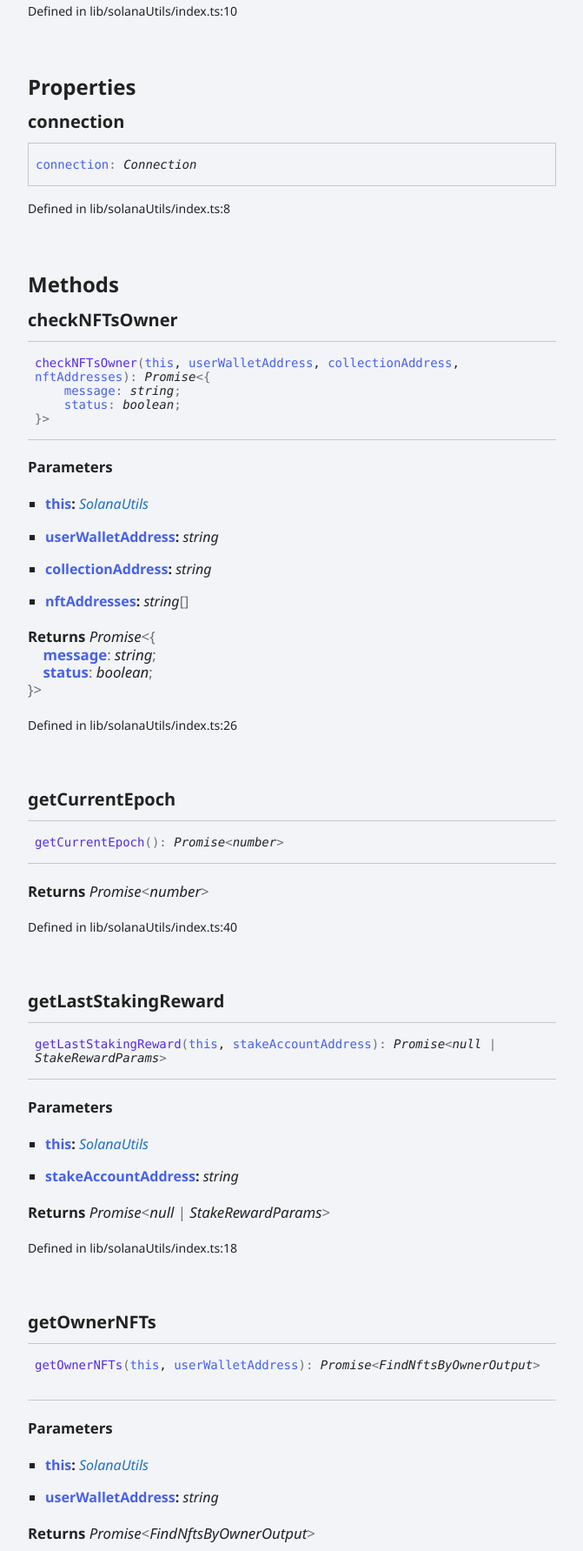
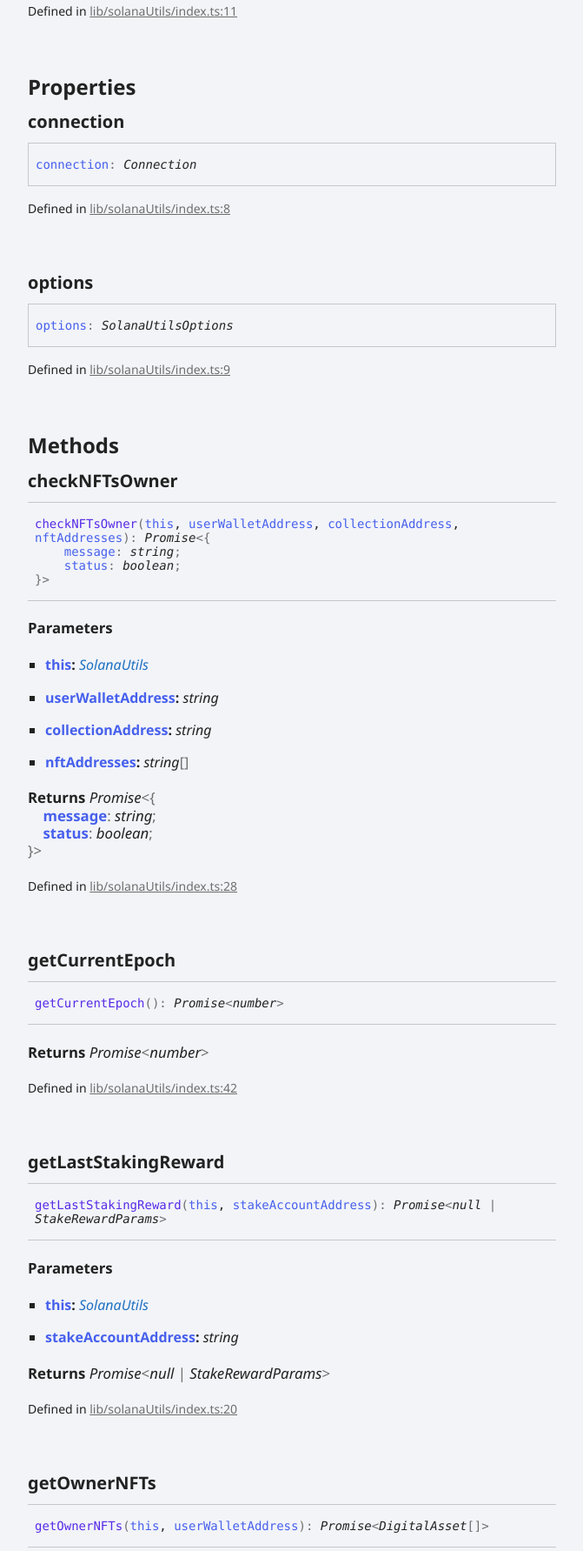
Before and after one commit to elsoul/skeet-solana-utils, a website: page docs/classes/SolanaUtils.html in a window 1280 px wide. Shown: the part 1017-2800 px from the top of the page at 87% size, without its empty margins (272-943 px from the left). Drawn offline with Linux system fonts and the light colour scheme.

Commit message:
update: release v0.1.2

```diff
--- a/docs/classes/SolanaUtils.html
+++ b/docs/classes/SolanaUtils.html
@@ -20,7 +20,7 @@
 <ul class="tsd-hierarchy">
 <li><span class="target">SolanaUtils</span></li></ul></section><aside class="tsd-sources">
 <ul>
-<li>Defined in lib/solanaUtils/index.ts:7</li></ul></aside>
+<li>Defined in <a href="https://github.com/elsoul/skeet-solana-utils/blob/89e8fc7/src/lib/solanaUtils/index.ts#L7">lib/solanaUtils/index.ts:7</a></li></ul></aside>
 <section class="tsd-panel-group tsd-index-group">
 <section class="tsd-panel tsd-index-panel">
 <details class="tsd-index-content tsd-index-accordion" open><summary class="tsd-accordion-summary tsd-index-summary">
@@ -33,6 +33,7 @@
 <section class="tsd-index-section">
 <h3 class="tsd-index-heading">Properties</h3>
 <div class="tsd-index-list"><a href="SolanaUtils.html#connection" class="tsd-index-link"><svg class="tsd-kind-icon" viewBox="0 0 24 24"><use href="#icon-1024"></use></svg><span>connection</span></a>
+<a href="SolanaUtils.html#options" class="tsd-index-link"><svg class="tsd-kind-icon" viewBox="0 0 24 24"><use href="#icon-1024"></use></svg><span>options</span></a>
 </div></section>
 <section class="tsd-index-section">
 <h3 class="tsd-index-heading">Methods</h3>
@@ -57,14 +58,19 @@
 <h5><span class="tsd-kind-parameter">options</span>: <span class="tsd-signature-type ">SolanaUtilsOptions</span></h5></li></ul></div>
 <h4 class="tsd-returns-title">Returns <a href="SolanaUtils.html" class="tsd-signature-type tsd-kind-class">SolanaUtils</a></h4><aside class="tsd-sources">
 <ul>
-<li>Defined in lib/solanaUtils/index.ts:10</li></ul></aside></li></ul></section></section>
+<li>Defined in <a href="https://github.com/elsoul/skeet-solana-utils/blob/89e8fc7/src/lib/solanaUtils/index.ts#L11">lib/solanaUtils/index.ts:11</a></li></ul></aside></li></ul></section></section>
 <section class="tsd-panel-group tsd-member-group">
 <h2>Properties</h2>
 <section class="tsd-panel tsd-member"><a id="connection" class="tsd-anchor"></a>
 <h3 class="tsd-anchor-link"><span>connection</span><a href="#connection" aria-label="Permalink" class="tsd-anchor-icon"><svg viewBox="0 0 24 24"><use href="#icon-anchor"></use></svg></a></h3>
 <div class="tsd-signature"><span class="tsd-kind-property">connection</span><span class="tsd-signature-symbol">:</span> <span class="tsd-signature-type ">Connection</span></div><aside class="tsd-sources">
 <ul>
-<li>Defined in lib/solanaUtils/index.ts:8</li></ul></aside></section></section>
+<li>Defined in <a href="https://github.com/elsoul/skeet-solana-utils/blob/89e8fc7/src/lib/solanaUtils/index.ts#L8">lib/solanaUtils/index.ts:8</a></li></ul></aside></section>
+<section class="tsd-panel tsd-member"><a id="options" class="tsd-anchor"></a>
+<h3 class="tsd-anchor-link"><span>options</span><a href="#options" aria-label="Permalink" class="tsd-anchor-icon"><svg viewBox="0 0 24 24"><use href="#icon-anchor"></use></svg></a></h3>
+<div class="tsd-signature"><span class="tsd-kind-property">options</span><span class="tsd-signature-symbol">:</span> <span class="tsd-signature-type ">SolanaUtilsOptions</span></div><aside class="tsd-sources">
+<ul>
+<li>Defined in <a href="https://github.com/elsoul/skeet-solana-utils/blob/89e8fc7/src/lib/solanaUtils/index.ts#L9">lib/solanaUtils/index.ts:9</a></li></ul></aside></section></section>
 <section class="tsd-panel-group tsd-member-group">
 <h2>Methods</h2>
 <section class="tsd-panel tsd-member"><a id="checkNFTsOwner" class="tsd-anchor"></a>
@@ -85,7 +91,7 @@
 <h5><span class="tsd-kind-parameter">nftAddresses</span>: <span class="tsd-signature-type">string</span><span class="tsd-signature-symbol">[]</span></h5></li></ul></div>
 <h4 class="tsd-returns-title">Returns <span class="tsd-signature-type ">Promise</span><span class="tsd-signature-symbol">&lt;</span><span class="tsd-signature-symbol">{ </span><br/><span>    </span><span class="tsd-kind-property">message</span><span class="tsd-signature-symbol">: </span><span class="tsd-signature-type">string</span><span class="tsd-signature-symbol">; </span><br/><span>    </span><span class="tsd-kind-property">status</span><span class="tsd-signature-symbol">: </span><span class="tsd-signature-type">boolean</span><span class="tsd-signature-symbol">; </span><br/><span class="tsd-signature-symbol">}</span><span class="tsd-signature-symbol">&gt;</span></h4><aside class="tsd-sources">
 <ul>
-<li>Defined in lib/solanaUtils/index.ts:26</li></ul></aside></li></ul></section>
+<li>Defined in <a href="https://github.com/elsoul/skeet-solana-utils/blob/89e8fc7/src/lib/solanaUtils/index.ts#L28">lib/solanaUtils/index.ts:28</a></li></ul></aside></li></ul></section>
 <section class="tsd-panel tsd-member"><a id="getCurrentEpoch" class="tsd-anchor"></a>
 <h3 class="tsd-anchor-link"><span>get<wbr/>Current<wbr/>Epoch</span><a href="#getCurrentEpoch" aria-label="Permalink" class="tsd-anchor-icon"><svg viewBox="0 0 24 24"><use href="#icon-anchor"></use></svg></a></h3>
 <ul class="tsd-signatures">
@@ -93,7 +99,7 @@
 <li class="tsd-description">
 <h4 class="tsd-returns-title">Returns <span class="tsd-signature-type ">Promise</span><span class="tsd-signature-symbol">&lt;</span><span class="tsd-signature-type">number</span><span class="tsd-signature-symbol">&gt;</span></h4><aside class="tsd-sources">
 <ul>
-<li>Defined in lib/solanaUtils/index.ts:40</li></ul></aside></li></ul></section>
+<li>Defined in <a href="https://github.com/elsoul/skeet-solana-utils/blob/89e8fc7/src/lib/solanaUtils/index.ts#L42">lib/solanaUtils/index.ts:42</a></li></ul></aside></li></ul></section>
 <section class="tsd-panel tsd-member"><a id="getLastStakingReward" class="tsd-anchor"></a>
 <h3 class="tsd-anchor-link"><span>get<wbr/>Last<wbr/>Staking<wbr/>Reward</span><a href="#getLastStakingReward" aria-label="Permalink" class="tsd-anchor-icon"><svg viewBox="0 0 24 24"><use href="#icon-anchor"></use></svg></a></h3>
 <ul class="tsd-signatures">
@@ -108,11 +114,11 @@
 <h5><span class="tsd-kind-parameter">stakeAccountAddress</span>: <span class="tsd-signature-type">string</span></h5></li></ul></div>
 <h4 class="tsd-returns-title">Returns <span class="tsd-signature-type ">Promise</span><span class="tsd-signature-symbol">&lt;</span><span class="tsd-signature-type">null</span><span class="tsd-signature-symbol"> | </span><span class="tsd-signature-type ">StakeRewardParams</span><span class="tsd-signature-symbol">&gt;</span></h4><aside class="tsd-sources">
 <ul>
-<li>Defined in lib/solanaUtils/index.ts:18</li></ul></aside></li></ul></section>
+<li>Defined in <a href="https://github.com/elsoul/skeet-solana-utils/blob/89e8fc7/src/lib/solanaUtils/index.ts#L20">lib/solanaUtils/index.ts:20</a></li></ul></aside></li></ul></section>
 <section class="tsd-panel tsd-member"><a id="getOwnerNFTs" class="tsd-anchor"></a>
 <h3 class="tsd-anchor-link"><span>get<wbr/>OwnerNFTs</span><a href="#getOwnerNFTs" aria-label="Permalink" class="tsd-anchor-icon"><svg viewBox="0 0 24 24"><use href="#icon-anchor"></use></svg></a></h3>
 <ul class="tsd-signatures">
-<li class="tsd-signature tsd-anchor-link" id="getOwnerNFTs.getOwnerNFTs-1"><span class="tsd-kind-call-signature">get<wbr/>OwnerNFTs</span><span class="tsd-signature-symbol">(</span><span class="tsd-kind-parameter">this</span>, <span class="tsd-kind-parameter">userWalletAddress</span><span class="tsd-signature-symbol">)</span><span class="tsd-signature-symbol">: </span><span class="tsd-signature-type ">Promise</span><span class="tsd-signature-symbol">&lt;</span><span class="tsd-signature-type ">FindNftsByOwnerOutput</span><span class="tsd-signature-symbol">&gt;</span><a href="#getOwnerNFTs.getOwnerNFTs-1" aria-label="Permalink" class="tsd-anchor-icon"><svg viewBox="0 0 24 24"><use href="#icon-anchor"></use></svg></a></li>
+<li class="tsd-signature tsd-anchor-link" id="getOwnerNFTs.getOwnerNFTs-1"><span class="tsd-kind-call-signature">get<wbr/>OwnerNFTs</span><span class="tsd-signature-symbol">(</span><span class="tsd-kind-parameter">this</span>, <span class="tsd-kind-parameter">userWalletAddress</span><span class="tsd-signature-symbol">)</span><span class="tsd-signature-symbol">: </span><span class="tsd-signature-type ">Promise</span><span class="tsd-signature-symbol">&lt;</span><span class="tsd-signature-type ">DigitalAsset</span><span class="tsd-signature-symbol">[]</span><span class="tsd-signature-symbol">&gt;</span><a href="#getOwnerNFTs.getOwnerNFTs-1" aria-label="Permalink" class="tsd-anchor-icon"><svg viewBox="0 0 24 24"><use href="#icon-anchor"></use></svg></a></li>
 <li class="tsd-description">
 <div class="tsd-parameters">
 <h4 class="tsd-parameters-title">Parameters</h4>
@@ -121,9 +127,9 @@
 <h5><span class="tsd-kind-parameter">this</span>: <a href="SolanaUtils.html" class="tsd-signature-type tsd-kind-class">SolanaUtils</a></h5></li>
 <li>
 <h5><span class="tsd-kind-parameter">userWalletAddress</span>: <span class="tsd-signature-type">string</span></h5></li></ul></div>
-<h4 class="tsd-returns-title">Returns <span class="tsd-signature-type ">Promise</span><span class="tsd-signature-symbol">&lt;</span><span class="tsd-signature-type ">FindNftsByOwnerOutput</span><span class="tsd-signature-symbol">&gt;</span></h4><aside class="tsd-sources">
+<h4 class="tsd-returns-title">Returns <span class="tsd-signature-type ">Promise</span><span class="tsd-signature-symbol">&lt;</span><span class="tsd-signature-type ">DigitalAsset</span><span class="tsd-signature-symbol">[]</span><span class="tsd-signature-symbol">&gt;</span></h4><aside class="tsd-sources">
 <ul>
-<li>Defined in lib/solanaUtils/index.ts:22</li></ul></aside></li></ul></section>
+<li>Defined in <a href="https://github.com/elsoul/skeet-solana-utils/blob/89e8fc7/src/lib/solanaUtils/index.ts#L24">lib/solanaUtils/index.ts:24</a></li></ul></aside></li></ul></section>
 <section class="tsd-panel tsd-member"><a id="getStakeAccountBalance" class="tsd-anchor"></a>
 <h3 class="tsd-anchor-link"><span>get<wbr/>Stake<wbr/>Account<wbr/>Balance</span><a href="#getStakeAccountBalance" aria-label="Permalink" class="tsd-anchor-icon"><svg viewBox="0 0 24 24"><use href="#icon-anchor"></use></svg></a></h3>
 <ul class="tsd-signatures">
@@ -138,7 +144,7 @@
 <h5><span class="tsd-kind-parameter">stakeAccountAddress</span>: <span class="tsd-signature-type">string</span></h5></li></ul></div>
 <h4 class="tsd-returns-title">Returns <span class="tsd-signature-type ">Promise</span><span class="tsd-signature-symbol">&lt;</span><span class="tsd-signature-type">number</span><span class="tsd-signature-symbol">&gt;</span></h4><aside class="tsd-sources">
 <ul>
-<li>Defined in lib/solanaUtils/index.ts:14</li></ul></aside></li></ul></section>
+<li>Defined in <a href="https://github.com/elsoul/skeet-solana-utils/blob/89e8fc7/src/lib/solanaUtils/index.ts#L16">lib/solanaUtils/index.ts:16</a></li></ul></aside></li></ul></section>
 <section class="tsd-panel tsd-member"><a id="lamportsToSol" class="tsd-anchor"></a>
 <h3 class="tsd-anchor-link"><span>lamports<wbr/>To<wbr/>Sol</span><a href="#lamportsToSol" aria-label="Permalink" class="tsd-anchor-icon"><svg viewBox="0 0 24 24"><use href="#icon-anchor"></use></svg></a></h3>
 <ul class="tsd-signatures">
@@ -151,7 +157,7 @@
 <h5><span class="tsd-kind-parameter">lamports</span>: <span class="tsd-signature-type">number</span></h5></li></ul></div>
 <h4 class="tsd-returns-title">Returns <span class="tsd-signature-type">number</span></h4><aside class="tsd-sources">
 <ul>
-<li>Defined in lib/solanaUtils/index.ts:45</li></ul></aside></li></ul></section></section></div>
+<li>Defined in <a href="https://github.com/elsoul/skeet-solana-utils/blob/89e8fc7/src/lib/solanaUtils/index.ts#L47">lib/solanaUtils/index.ts:47</a></li></ul></aside></li></ul></section></section></div>
 <div class="col-sidebar">
 <div class="page-menu">
 <div class="tsd-navigation settings">
@@ -173,6 +179,7 @@
 <ul>
 <li><a href="#constructor" class=""><svg class="tsd-kind-icon" viewBox="0 0 24 24"><use href="#icon-512"></use></svg><span>constructor</span></a></li>
 <li><a href="#connection" class=""><svg class="tsd-kind-icon" viewBox="0 0 24 24"><use href="#icon-1024"></use></svg><span>connection</span></a></li>
+<li><a href="#options" class=""><svg class="tsd-kind-icon" viewBox="0 0 24 24"><use href="#icon-1024"></use></svg><span>options</span></a></li>
 <li><a href="#checkNFTsOwner" class=""><svg class="tsd-kind-icon" viewBox="0 0 24 24"><use href="#icon-2048"></use></svg><span>checkNFTs<wbr/>Owner</span></a></li>
 <li><a href="#getCurrentEpoch" class=""><svg class="tsd-kind-icon" viewBox="0 0 24 24"><use href="#icon-2048"></use></svg><span>get<wbr/>Current<wbr/>Epoch</span></a></li>
 <li><a href="#getLastStakingReward" class=""><svg class="tsd-kind-icon" viewBox="0 0 24 24"><use href="#icon-2048"></use></svg><span>get<wbr/>Last<wbr/>Staking<wbr/>Reward</span></a></li>
--- a/package.json
+++ b/package.json
@@ -1,6 +1,6 @@
 {
   "name": "@skeet-framework/solana-utils",
-  "version": "0.1.1",
+  "version": "0.1.2",
   "description": "Skeet Framework Plugin - Solana Utils",
   "main": "dist/index.js",
   "types": "dist/index.d.ts",
--- a/src/lib/version.ts
+++ b/src/lib/version.ts
@@ -1 +1 @@
-export const VERSION = '0.1.1'
+export const VERSION = '0.1.2'
```
Also changed, not shown: docs/assets/search.js (+1 -1 lines), dist/lib/solanaUtils/index.d.ts, dist/lib/solanaUtils/nftOwnerAddress.d.ts, dist/lib/version.d.ts.
